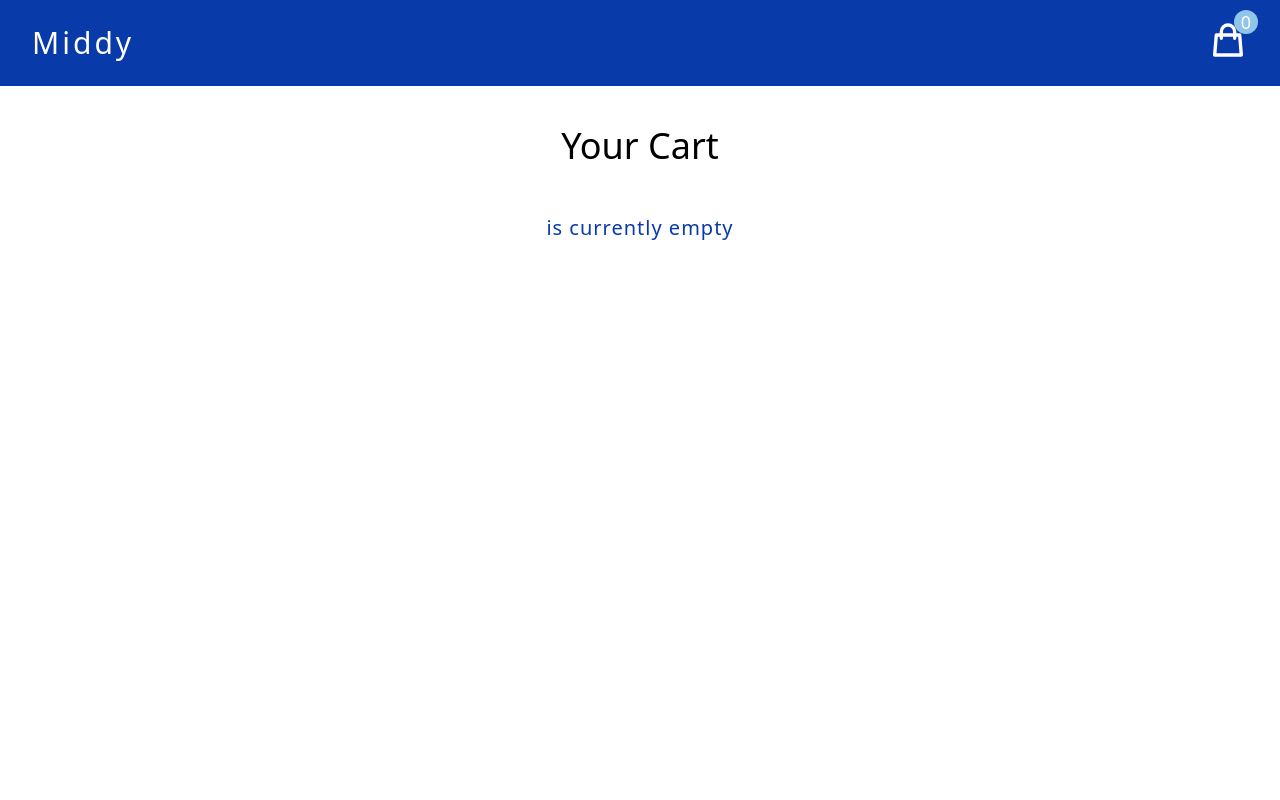
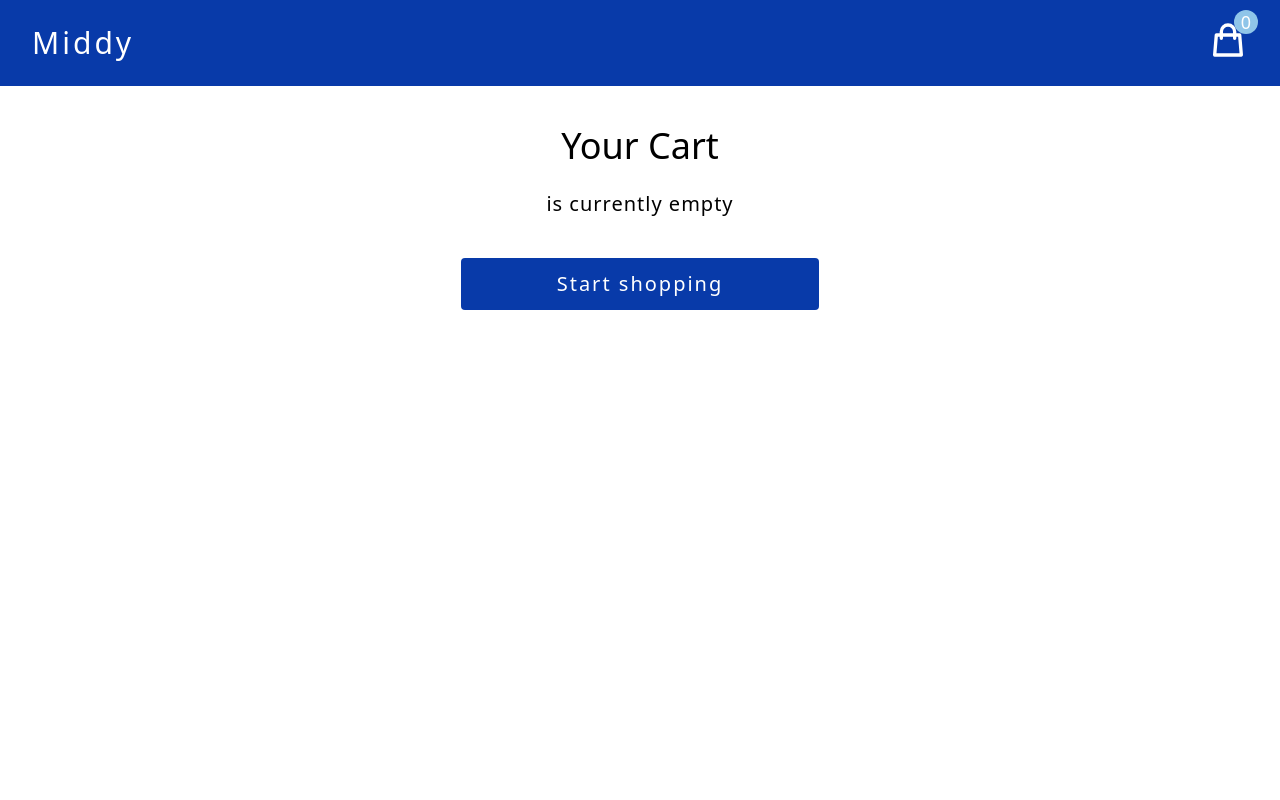
Before and after one commit to ryanvu2022/middy, a React (Vite) app: page /cart in a window 1280 px wide. Shown: the top 800 px of the page. Built offline with nearby package versions, Linux system fonts and the light colour scheme.

Commit message:
add redirect link when cart is empty

```diff
--- a/src/components/Cart.jsx
+++ b/src/components/Cart.jsx
@@ -1,4 +1,5 @@
 import React, { useState, useEffect } from 'react';
+import { Link } from 'react-router-dom';
 import { CartState } from '../context/Context';
 import CartItem from './CartItem';
 import { RESET_CART } from '../constants/actionTypes';
@@ -37,17 +38,17 @@ const Cart = () => {
         <footer className="flex flex-col">
           <hr className="border border-transparent bg-black"/>
           <div className="text-center mt-4">
-            <h4 className="capitalize flex justify-between text-darkblue font-medium text-xl mb-2">
-              Subtotal <span>${subtotal}</span>
+            <h4 className="capitalize flex justify-between text-darkblue font-medium text-xl mb-2 tracking-wider">
+              Subtotal <span>${subtotal.toFixed(2)}</span>
             </h4>
-            <h4 className="capitalize flex justify-between text-darkblue font-medium text-xl mb-2">
+            <h4 className="capitalize flex justify-between text-darkblue font-medium text-xl mb-2 tracking-wider">
               Tax <span>${tax.toFixed(2)}</span>
             </h4>
-            <h4 className="capitalize flex justify-between text-darkblue font-medium text-xl mb-2">
+            <h4 className="capitalize flex justify-between text-darkblue font-medium text-xl mb-2 tracking-wider">
               Total <span>${total.toFixed(2)}</span>
             </h4>
           </div>
-          <button className="transition-all duration-300 ease-linear mt-4 text-white text-xl items-center font-medium rounded bg-darkblue hover:bg-blue-500 w-2/5 mx-auto py-2 tracking-widest" onClick={() => {
+          <button className="transition-all duration-300 ease-linear mt-4 text-white text-xl items-center font-medium rounded bg-darkblue hover:bg-blue-500 w-2/5 mx-auto py-3 tracking-widest" onClick={() => {
             alert("Thank you for your order!");
             dispatch({ type: RESET_CART})
           }}>
@@ -55,8 +56,11 @@ const Cart = () => {
           </button>
         </footer>
       </> : (
-        <div>
-          <div className="text-center font-medium tracking-wider text-xl text-darkblue">is currently empty</div>
+        <div className="flex flex-col gap-10">
+          <div className="text-center font-medium tracking-wider text-xl -mt-6">is currently empty</div>
+          <Link to="/" className="transition-all duration-300 ease-linear text-center text-white text-xl items-center font-medium rounded bg-darkblue hover:bg-blue-500 w-2/5 mx-auto py-3 tracking-widest">
+            Start shopping
+          </Link>
         </div>
 
       )}
--- a/src/components/DropdownCart.jsx
+++ b/src/components/DropdownCart.jsx
@@ -37,7 +37,7 @@ const DropdownCart = ({ setIsDropdownOpen}) => {
                   ))}
 
                   <h4 className="flex justify-between text-lg mx-5 mt-4 text-black">
-                     Subtotal <span>${subtotal}</span>
+                     Subtotal <span>${subtotal.toFixed(2)}</span>
                   </h4>
 
                   <Link to="/cart" className="flex items-center justify-center">
```
